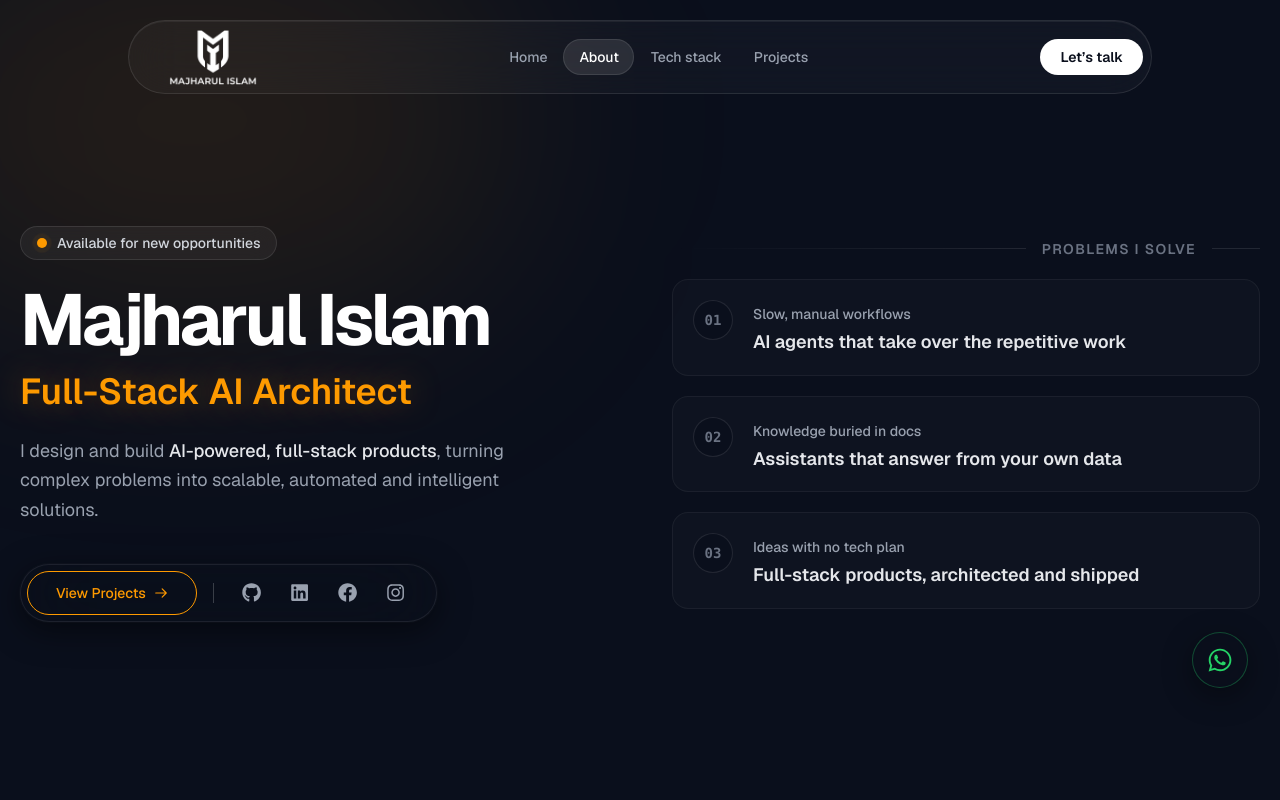
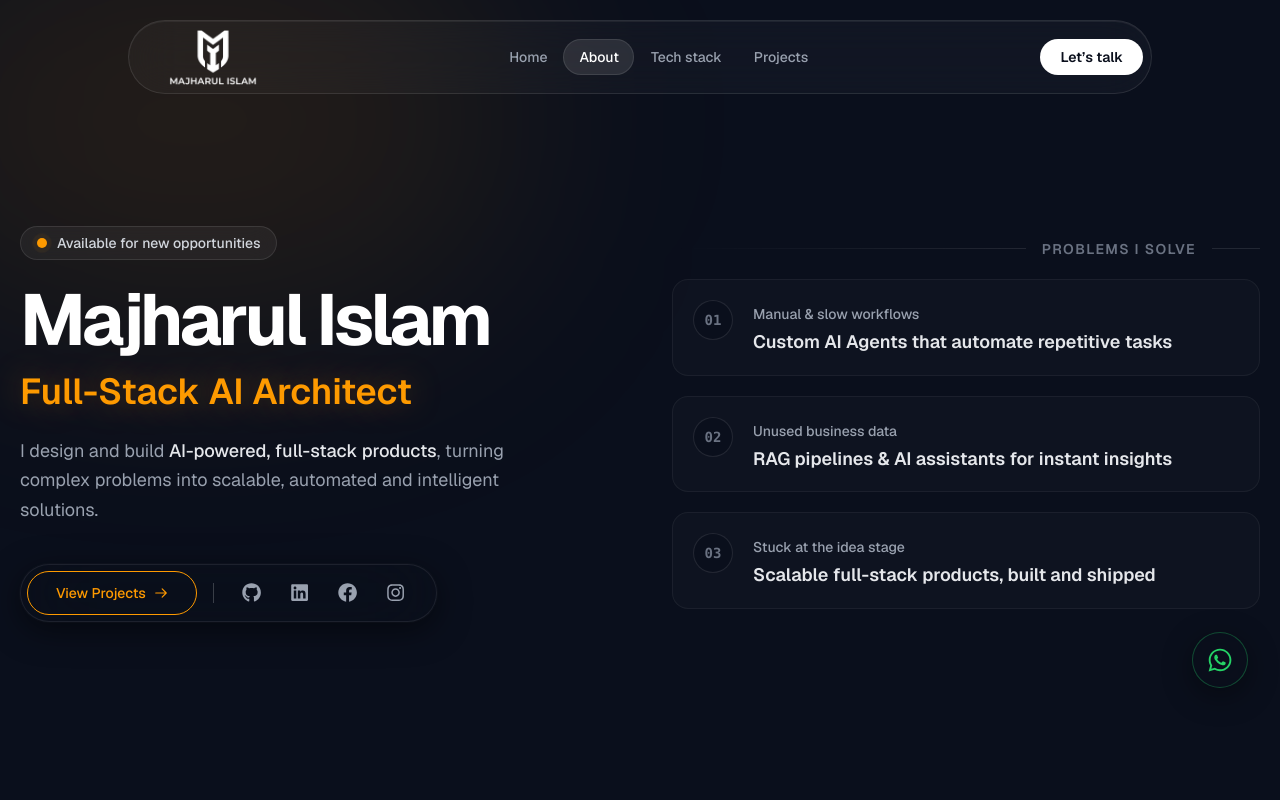
Before and after one commit to Sijan666/personalPortfolio, a React (Vite) app: page / in a window 1280 px wide. Shown: the top 800 px of the page. Built offline with nearby package versions, Linux system fonts and the light colour scheme.

Commit message:
fix: resolve unused Icon warning and enhance outline button styling

```diff
--- a/src/components/layouts/Banner.jsx
+++ b/src/components/layouts/Banner.jsx
@@ -4,9 +4,9 @@ import Container from "../Container"
 import SmoothLink from "../SmoothLink"
 
 const PROBLEMS = [
-    { problem: "Slow, manual workflows", fix: "AI agents that take over the repetitive work" },
-    { problem: "Knowledge buried in docs", fix: "Assistants that answer from your own data" },
-    { problem: "Ideas with no tech plan", fix: "Full-stack products, architected and shipped" },
+    { problem: "Manual & slow workflows", fix: "Custom AI Agents that automate repetitive tasks" },
+    { problem: "Unused business data", fix: "RAG pipelines & AI assistants for instant insights" },
+    { problem: "Stuck at the idea stage", fix: "Scalable full-stack products, built and shipped" },
 ]
 
 const SOCIALS = [
```
